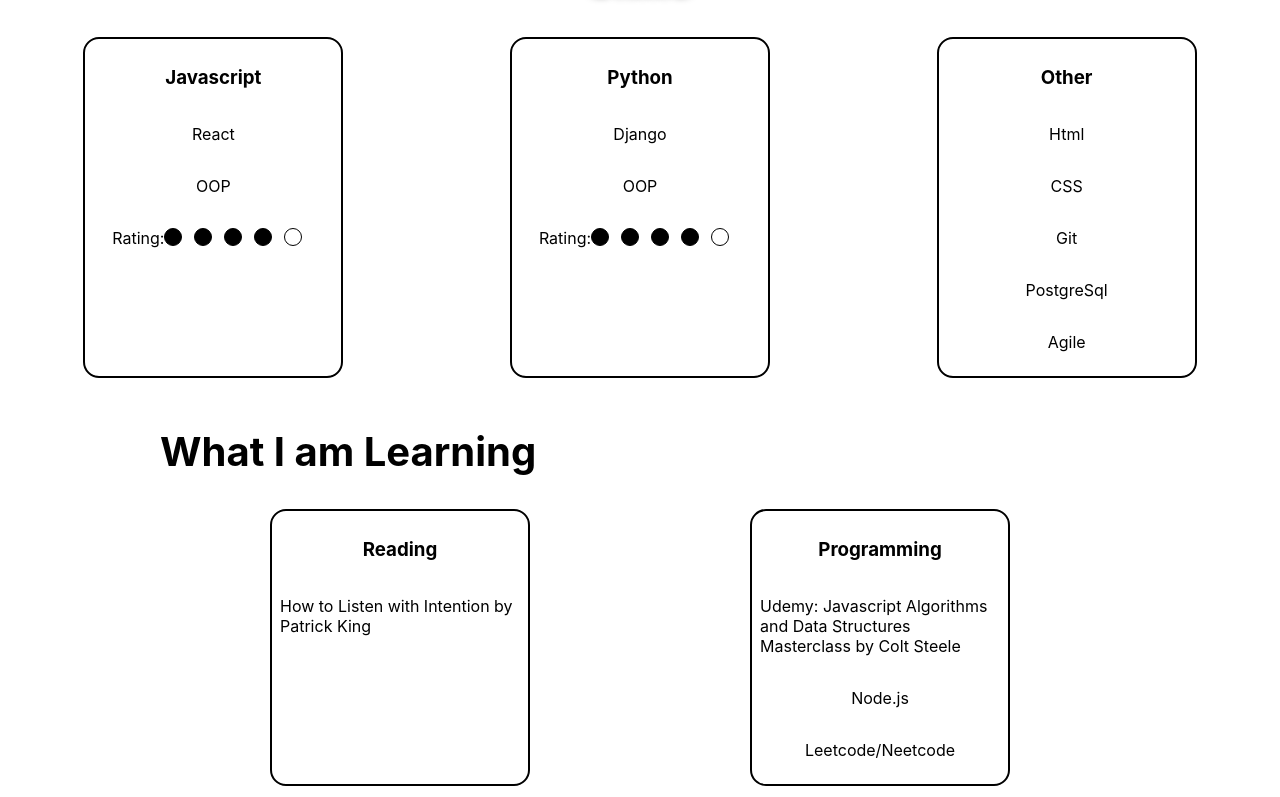
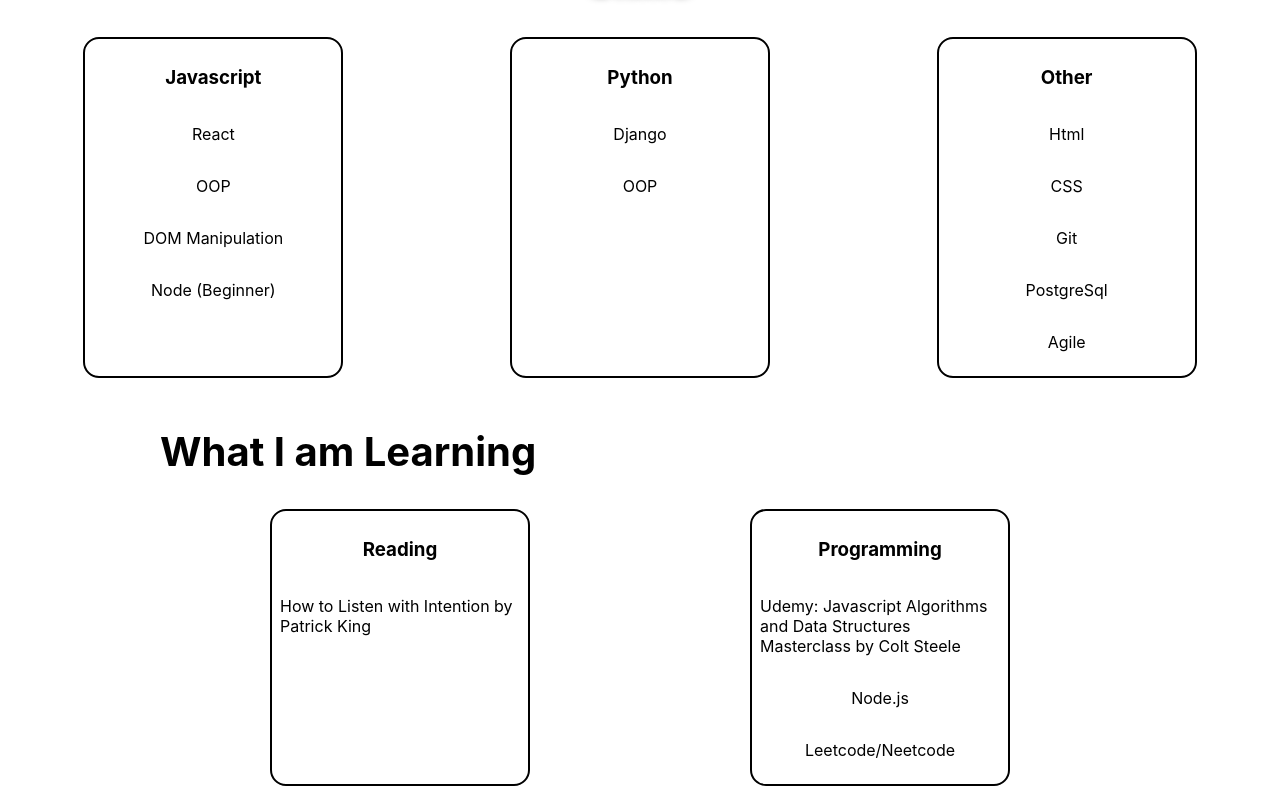
Before and after one commit to Ambryan2/fe-personal-website, a React (Create React App) app in the folder personal-website/: page / in a window 1280 px wide. Shown: the part 1150-1947 px from the top of the page. Built offline with nearby package versions, Linux system fonts and the light colour scheme.

Commit message:
particle background

```diff
--- a/personal-website/src/App.css
+++ b/personal-website/src/App.css
@@ -124,18 +124,6 @@ h2{
   padding: 1vh;
   margin-bottom: 2vh;
 }
-.rating{
-  display: flex;
-  width: 100%;
-  justify-content: center;
-}
-.circle{
-  border: 1px black solid;
-  border-radius: 3em;
-  height: 2vh;
-  width: 2vh;
-  margin-right: 1.5vh;
-}
 .black{
   background-color: black;
 }
--- a/personal-website/src/App.js
+++ b/personal-website/src/App.js
@@ -2,7 +2,6 @@
 import './App.css';
 import { HomePage } from './components.js/homepage';
 import { ParticlesBackground } from './components.js/particles';
-
 
 function App() {
   return (
--- a/personal-website/src/components.js/homepage.js
+++ b/personal-website/src/components.js/homepage.js
@@ -30,28 +30,14 @@ export const HomePage = () => {
                             <h3>Javascript</h3>
                             <p>React</p>
                             <p>OOP</p>
-                            <div className="rating">
-                                <p>Rating: </p>
-                                <p className="circle black"></p>
-                                <p className="circle black"></p>
-                                <p className="circle black"></p>
-                                <p className="circle black"></p>
-                                <p className="circle"></p>
-                            </div>
+                            <p>DOM Manipulation</p>
+                            <p>Node (Beginner)</p>
 
                         </div>
                         <div className="skill">
                             <h3>Python</h3>
                             <p>Django</p>
                             <p>OOP</p>
-                            <div className="rating">
-                                <p>Rating: </p>
-                                <p className="circle black"></p>
-                                <p className="circle black"></p>
-                                <p className="circle black"></p>
-                                <p className="circle black"></p>
-                                <p className="circle"></p>
-                            </div>
                         </div>
                         <div className="skill">
                             <h3>Other</h3>
--- a/personal-website/src/components.js/particles.js
+++ b/personal-website/src/components.js/particles.js
@@ -139,8 +139,8 @@ export const ParticlesBackground = () => {
                 }
                 ,
                 number: {
-                    limit: 300,
-                    value: 110
+                    limit: 100,
+                    value: 50
                   }
                 ,
                 links: {
```
